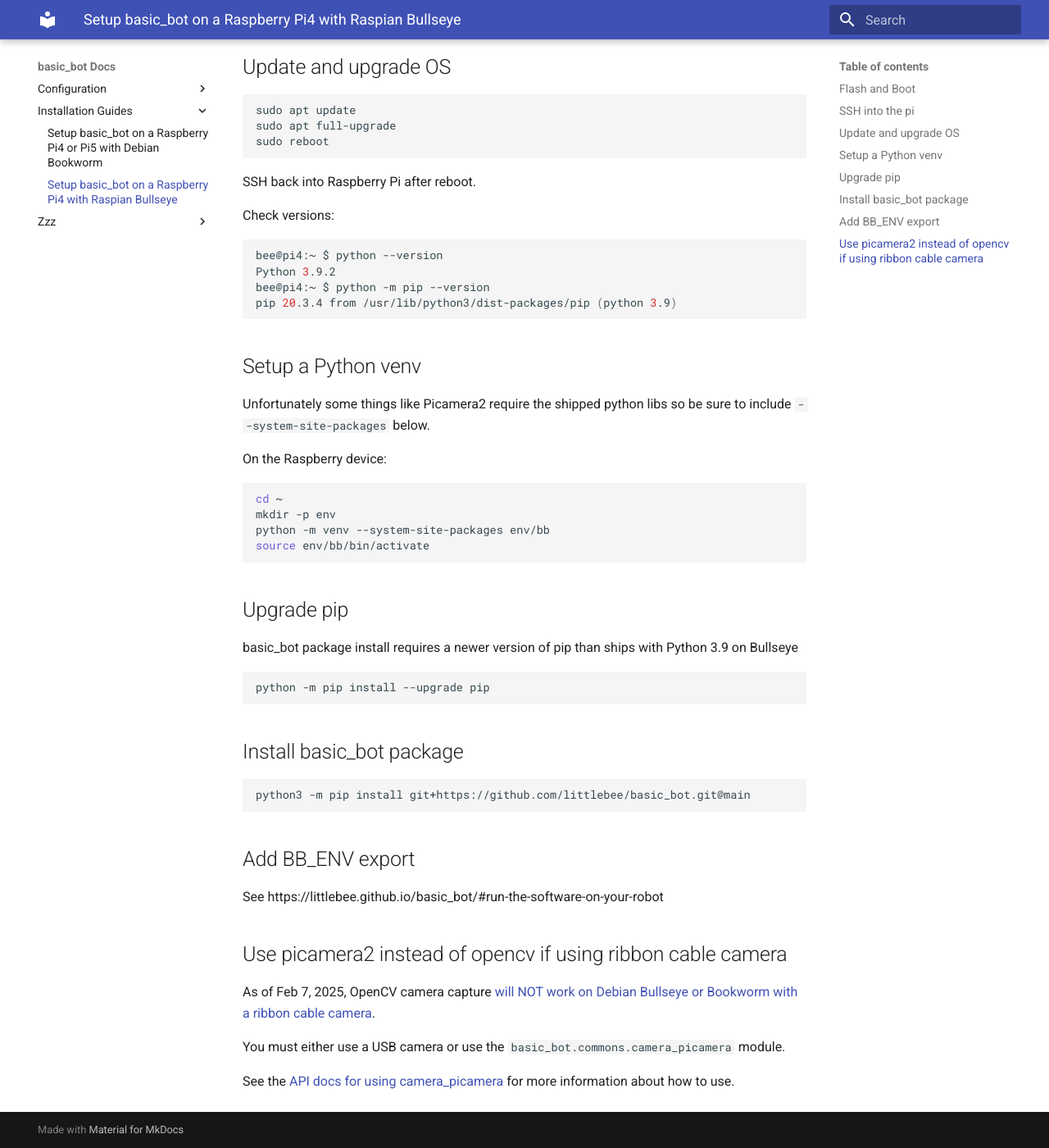
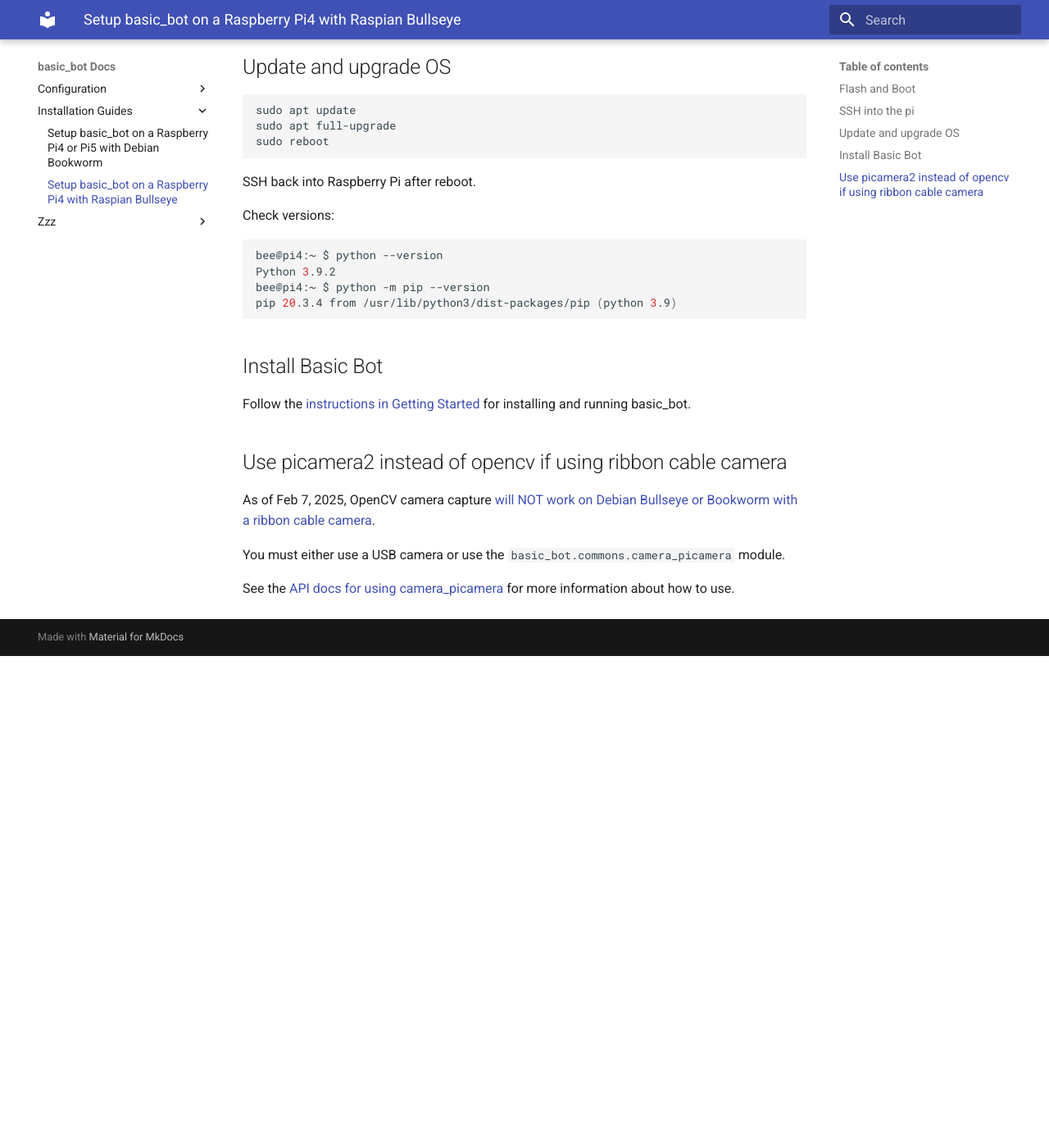
Before and after one commit to littlebee/basic_bot, an MkDocs documentation site: the page built from docs/Installation Guides/setup_on_pi_bullseye.md, in a window 1280 px wide and 1400 px high, scrolled down 1476 px. Shown: the whole window at 82% size. Built offline with MkDocs 1.6.1 and Material for MkDocs 9.7.7, drawn with Linux system fonts in a browser that asks for light colours; after the commit the page ends 2276 px from its top, so only the background shows below that.

Commit message:
more updates to the doc updates

````diff
--- a/docs/Installation Guides/setup_on_pi_bookworm.md
+++ b/docs/Installation Guides/setup_on_pi_bookworm.md
@@ -60,28 +60,11 @@
 pip 23.0.1 from /usr/lib/python3/dist-packages/pip (python 3.11)
 ```
 
-## Setup a Python venv
+## Install Basic Bot
 
-Unfortunately some things like Picamera2 require the shipped
-python libs so be sure to include `--system-site-packages` below.
+Follow the [instructions in Getting Started](https://littlebee.github.io/basic_bot/#run-the-software-on-your-robot) for installing and
+running basic_bot.
 
-On the Raspberry device:
-```sh
-cd ~
-mkdir -p env
-python -m venv --system-site-packages env/bb
-source env/bb/bin/activate
-```
-
-## Install basic_bot package
-
-```sh
-python3 -m pip install git+https://github.com/littlebee/basic_bot.git@main
-```
-
-## Add BB_ENV export
-
-See https://littlebee.github.io/basic_bot/#run-the-software-on-your-robot
 
 ## Use picamera2 instead of opencv if using ribbon cable camera
 
--- a/docs/Installation Guides/setup_on_pi_bullseye.md
+++ b/docs/Installation Guides/setup_on_pi_bullseye.md
@@ -55,36 +55,11 @@
 pip 20.3.4 from /usr/lib/python3/dist-packages/pip (python 3.9)
 ```
 
-## Setup a Python venv
+## Install Basic Bot
 
-Unfortunately some things like Picamera2 require the shipped
-python libs so be sure to include `--system-site-packages` below.
+Follow the [instructions in Getting Started](https://littlebee.github.io/basic_bot/#run-the-software-on-your-robot) for installing and
+running basic_bot.
 
-On the Raspberry device:
-```sh
-cd ~
-mkdir -p env
-python -m venv --system-site-packages env/bb
-source env/bb/bin/activate
-```
-
-## Upgrade pip
-
-basic_bot package install requires a newer version of pip than ships with
-Python 3.9 on Bullseye
-```sh
-python -m pip install --upgrade pip
-```
-
-## Install basic_bot package
-
-```sh
-python3 -m pip install git+https://github.com/littlebee/basic_bot.git@main
-```
-
-## Add BB_ENV export
-
-See https://littlebee.github.io/basic_bot/#run-the-software-on-your-robot
 
 ## Use picamera2 instead of opencv if using ribbon cable camera
 
````
Also changed, not shown: README.md (+14 -1 lines).
